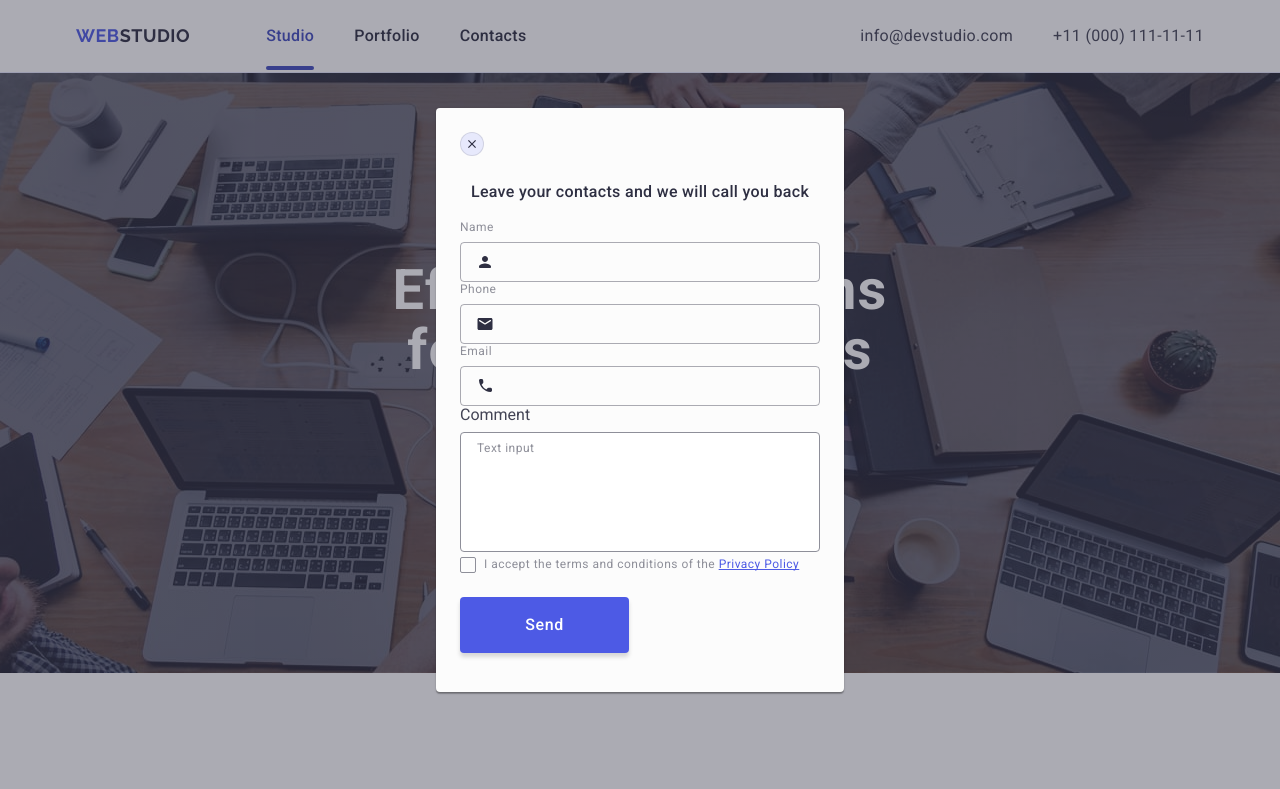
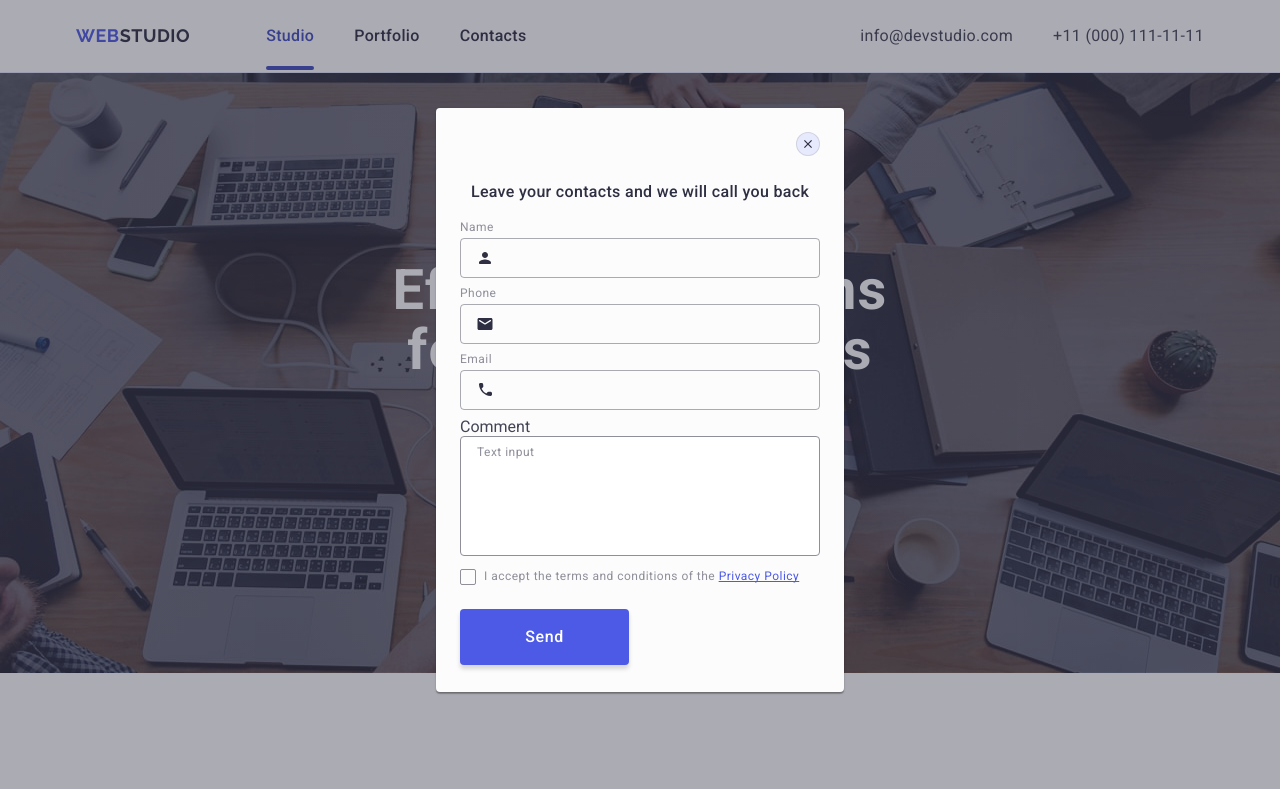
Before and after one commit to milenness/goit-markup-hw-06, a plain HTML site: page index.html in a window 1280 px wide. Shown: the top 789 px of the page. Drawn offline with nearby package versions, Linux system fonts and the light colour scheme.

Commit message:
update index

```diff
--- a/css/styles.css
+++ b/css/styles.css
@@ -606,7 +606,7 @@ img {
     justify-content: center;
     border-radius: 50%;
     top: 24px;
-    left: 24px;
+    right: 24px;
     background-color: #E7E9FC;
     stroke-width: 1px;
     stroke: rgba(0, 0, 0, 0.1);
```
Also changed, not shown: index.html (+10 -4 lines).
